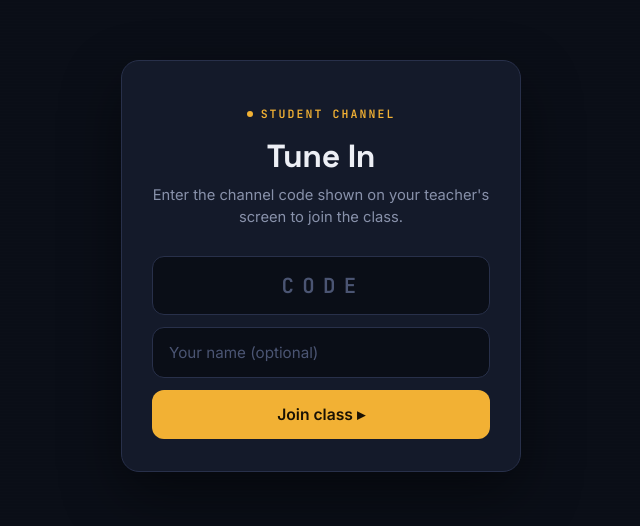
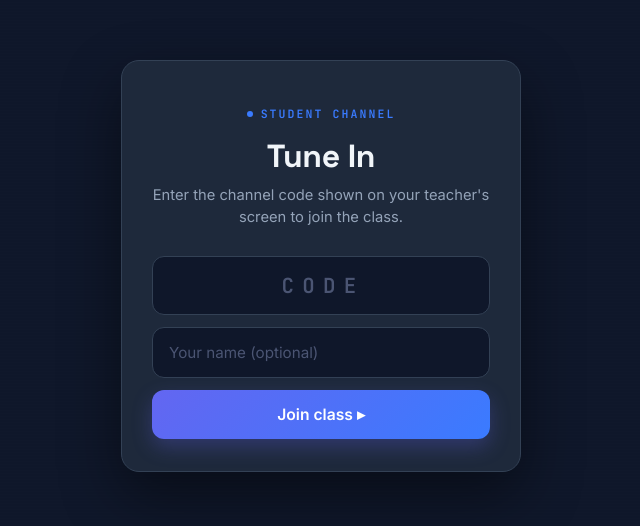
Before and after one commit to rajat878/deltaview-liveclass-server, a website: page public/index.html in a window 1280 px wide. Shown: the part 134-660 px from the top of the page, without its empty margins (319-959 px from the left). Drawn offline with nearby package versions, Linux system fonts and the light colour scheme.

```diff
--- a/public/index.html
+++ b/public/index.html
@@ -3,18 +3,21 @@
 <head>
   <meta charset="UTF-8" />
   <meta name="viewport" content="width=device-width, initial-scale=1.0, viewport-fit=cover" />
+  <meta name="theme-color" content="#0F172A" />
   <title>DeltaView Live Class</title>
   <link rel="preconnect" href="https://fonts.googleapis.com">
   <link rel="preconnect" href="https://fonts.gstatic.com" crossorigin>
   <link href="https://fonts.googleapis.com/css2?family=Space+Grotesk:wght@500;600;700&family=Inter:wght@400;500;600&family=JetBrains+Mono:wght@500;600&display=swap" rel="stylesheet">
   <style>
     :root{
-      --ink:#0A0E17;
-      --panel:#141A2A;
-      --console:#1B2338;
-      --line:#28304A;
-      --paper:#EDEFF5;
-      --fog:#8891AA;
+      --ink:#0F172A;
+      --panel:#1E293B;
+      --console:#17203A;
+      --line:#334155;
+      --paper:#F1F5F9;
+      --fog:#94A3B8;
+      --primary:#6366F1;
+      --primary-2:#3A7BFF;
       --gold:#F2B134;
       --red:#FF4757;
       --green:#2ED573;
@@ -63,11 +66,11 @@
       font-weight:600;
       letter-spacing:.18em;
       text-transform:uppercase;
-      color:var(--gold);
+      color:var(--primary-2);
       display:inline-flex;align-items:center;gap:8px;
       margin-bottom:18px;
     }
-    .eyebrow .dot{width:6px;height:6px;border-radius:50%;background:var(--gold);}
+    .eyebrow .dot{width:6px;height:6px;border-radius:50%;background:var(--primary-2);}
     h1{
       font-family:var(--font-display);
       font-weight:700;
@@ -87,7 +90,7 @@
       transition:border-color .15s, box-shadow .15s;
     }
     input::placeholder{color:#4B5573;}
-    input:focus{border-color:var(--gold);box-shadow:0 0 0 3px rgba(242,177,52,.15);}
+    input:focus{border-color:var(--primary);box-shadow:0 0 0 3px rgba(99,102,241,.18);}
     #pin-input{
       font-family:var(--font-mono);
       font-weight:600;
@@ -102,8 +105,9 @@
     button{
       width:100%;padding:15px;border-radius:12px;border:none;
       font-family:var(--font-body);font-size:.98rem;font-weight:600;
-      cursor:pointer;color:var(--paper);
-      background:var(--gold);color:#1A1204;
+      cursor:pointer;color:#fff;
+      background:linear-gradient(135deg,var(--primary),var(--primary-2));
+      box-shadow:0 8px 20px rgba(99,102,241,.28);
       transition:transform .08s ease, filter .15s ease;
     }
     button:hover{filter:brightness(1.08);}
@@ -118,7 +122,7 @@
     /* ── Tuning indicator (waiting screen) ───────────────────────── */
     .tuner{display:flex;align-items:flex-end;justify-content:center;gap:5px;height:44px;margin:0 auto 22px;}
     .tuner span{
-      width:6px;border-radius:3px;background:var(--gold);
+      width:6px;border-radius:3px;background:var(--primary);
       animation:tune 1.1s ease-in-out infinite;
     }
     .tuner span:nth-child(1){height:14px;animation-delay:0s;}
@@ -368,10 +372,10 @@
       flex:1;background:var(--console);border:1px solid var(--line);
       border-radius:12px;padding:10px 14px;color:var(--paper);font-size:.88rem;
     }
-    #chat-input:focus-visible{outline:2px solid var(--gold);outline-offset:1px;}
+    #chat-input:focus-visible{outline:2px solid var(--primary);outline-offset:1px;}
     #chat-send-btn{
       width:44px;height:44px;border-radius:12px;flex:none;
-      background:var(--gold);color:var(--ink);font-size:1.05rem;font-weight:700;
+      background:var(--primary-2);color:#fff;font-size:1.05rem;font-weight:700;
       border:none;display:flex;align-items:center;justify-content:center;padding:0;
     }
     #chat-send-btn:active{transform:translateY(1px);}
@@ -520,7 +524,7 @@
       *{animation-duration:.001ms !important;animation-iteration-count:1 !important;transition-duration:.001ms !important;}
     }
 
-    button:focus-visible, input:focus-visible{outline:2px solid var(--gold);outline-offset:2px;}
+    button:focus-visible, input:focus-visible{outline:2px solid var(--primary);outline-offset:2px;}
   </style>
 </head>
 <body>
```
